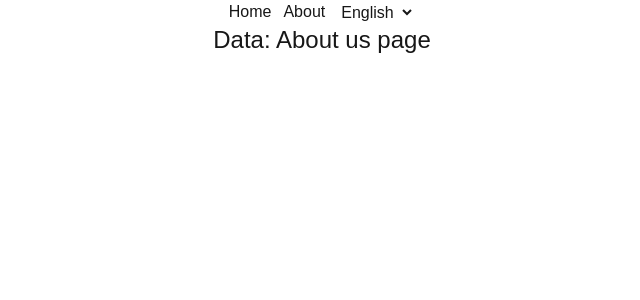
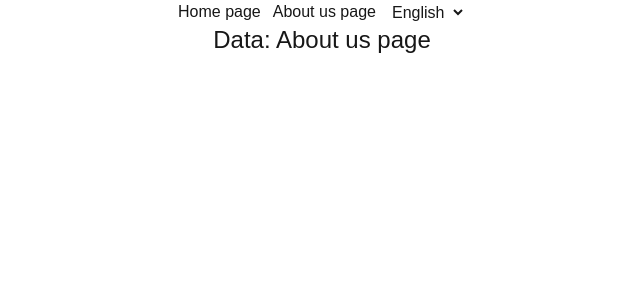
Before and after one commit to Abdur-Shobur/multi-language-next-js, a Next.js app: page /1/about in a window 1280 px wide. Shown: the top 300 px of the page, without its empty margins (318-958 px from the left). Built offline with nearby package versions, Linux system fonts and the light colour scheme; no server answers.

Commit message:
update nav language system

```diff
--- a/src/app/[lang]/about/page.tsx
+++ b/src/app/[lang]/about/page.tsx
@@ -7,8 +7,7 @@ export default async function HomePage({
 }) {
 	// use await other wise get error
 	const { lang } = await params;
+	const data = await getData(lang);
 
-	const data = await getData(lang);
-	console.log(data);
 	return <div className="text-2xl text-center">Data: {data?.about}</div>;
 }
--- a/src/app/[lang]/layout.tsx
+++ b/src/app/[lang]/layout.tsx
@@ -1,5 +1,21 @@
+import { getData } from '@/components/action';
+import { Menu } from '@/components/menu';
 import React from 'react';
 
-export default function layout({ children }: { children: React.ReactNode }) {
-	return children;
+export default async function layout({
+	children,
+	params,
+}: {
+	children: React.ReactNode;
+	params: { lang: string };
+}) {
+	const { lang } = await params;
+	const data = await getData(lang || 'en');
+
+	return (
+		<>
+			<Menu data={data} />
+			{children}
+		</>
+	);
 }
--- a/src/app/layout.tsx
+++ b/src/app/layout.tsx
@@ -1,7 +1,6 @@
 import type { Metadata } from 'next';
 import localFont from 'next/font/local';
 import './globals.css';
-import { Menu } from '@/components/menu';
 
 const geistSans = localFont({
 	src: './fonts/GeistVF.woff',
@@ -19,7 +18,7 @@ export const metadata: Metadata = {
 	description: 'Generated by create next app',
 };
 
-export default function RootLayout({
+export default async function RootLayout({
 	children,
 }: Readonly<{
 	children: React.ReactNode;
@@ -29,7 +28,6 @@ export default function RootLayout({
 			<body
 				className={`${geistSans.variable} ${geistMono.variable} antialiased`}
 			>
-				<Menu />
 				{children}
 			</body>
 		</html>
--- a/src/app/page.tsx
+++ b/src/app/page.tsx
@@ -1,6 +1,5 @@
 import { redirect } from 'next/navigation';
 
-export default function Home() {
-	// default go en
+export default async function Home() {
 	redirect('/en');
 }
--- /dev/null
+++ b/src/components/menu/menu-item.tsx
@@ -0,0 +1,26 @@
+'use client';
+import Link from 'next/link';
+import React from 'react';
+
+// eslint-disable-next-line @typescript-eslint/no-explicit-any
+export default function MenuItem({ data }: { data: any }) {
+	const menu = [
+		{
+			name: data.message,
+			path: '/' + data.type,
+		},
+		{
+			name: data.about,
+			path: '/' + data.type + '/about',
+		},
+	];
+	return (
+		<ul className="flex gap-3">
+			{menu.map((item) => (
+				<li key={item.name}>
+					<Link href={item.path}>{item.name}</Link>
+				</li>
+			))}
+		</ul>
+	);
+}
--- a/src/components/menu/menu.tsx
+++ b/src/components/menu/menu.tsx
@@ -1,9 +1,10 @@
 'use client';
-import Link from 'next/link';
 import React, { useEffect } from 'react';
 import { useParams, useRouter, usePathname } from 'next/navigation'; // Import usePathname
+import MenuItem from './menu-item';
 
-export function Menu() {
+// eslint-disable-next-line @typescript-eslint/no-explicit-any
+export function Menu({ data }: { data: any }) {
 	const params = useParams();
 	const router = useRouter(); // Get the router instance
 	const pathname = usePathname(); // Get the current pathname
@@ -11,18 +12,6 @@ export function Menu() {
 	useEffect(() => {
 		document.documentElement.lang = lang.toString(); // Update the lang attribute of the <html> element
 	}, [lang]);
-
-	// Define the menu items based on the current language
-	const menu = [
-		{
-			name: 'Home',
-			path: '/' + lang, // Updated path for home based on lang
-		},
-		{
-			name: 'About',
-			path: '/' + lang + '/about', // Updated path for about based on lang
-		},
-	];
 
 	const handleLangChange = (e: React.ChangeEvent<HTMLSelectElement>) => {
 		const newLang = e.target.value;
@@ -37,13 +26,7 @@ export function Menu() {
 
 	return (
 		<div className="flex justify-center gap-3">
-			<ul className="flex gap-3">
-				{menu.map((item) => (
-					<li key={item.name}>
-						<Link href={item.path}>{item.name}</Link>
-					</li>
-				))}
-			</ul>
+			<MenuItem data={data} />
 			<select
 				className="bg-transparent"
 				value={lang}
```
Also changed, not shown: 1 other file (tests, documents, lock files or other folders).
